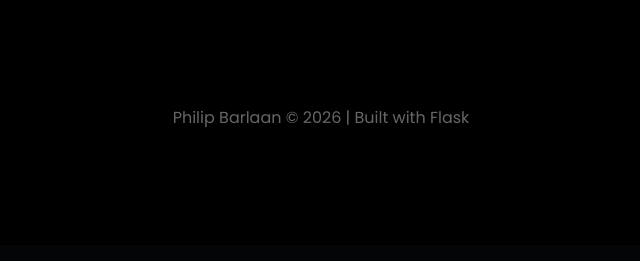
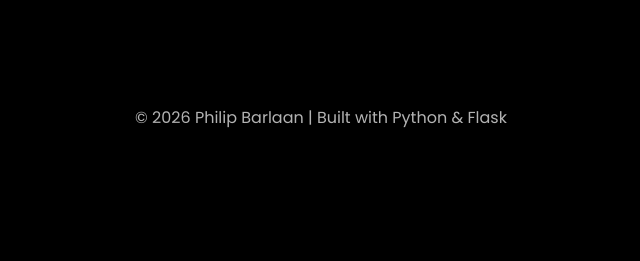
Before and after one commit to legophil101/flask-portfolio, a Flask app: page /project/1 in a window 1280 px wide. Shown: the part 1954-2215 px from the top of the page, without its empty margins (319-959 px from the left). Before the commit the page ends 2081 px from the top, so only its background shows below. Run offline with Flask 3, Linux system fonts and the light colour scheme; some libraries are stand-ins or nearby versions.

Commit message:
Align single.html footer with index.html

```diff
--- a/templates/single.html
+++ b/templates/single.html
@@ -196,7 +196,7 @@
 
     <footer class="ftco-footer ftco-section">
       <div class="container text-center">
-        <p class="mb-0" style="color: #666;">Philip Barlaan &copy; 2026 | Built with Flask</p>
+        <p>&copy; 2026 Philip Barlaan | Built with Python & Flask</p>
       </div>
     </footer>
 
```
